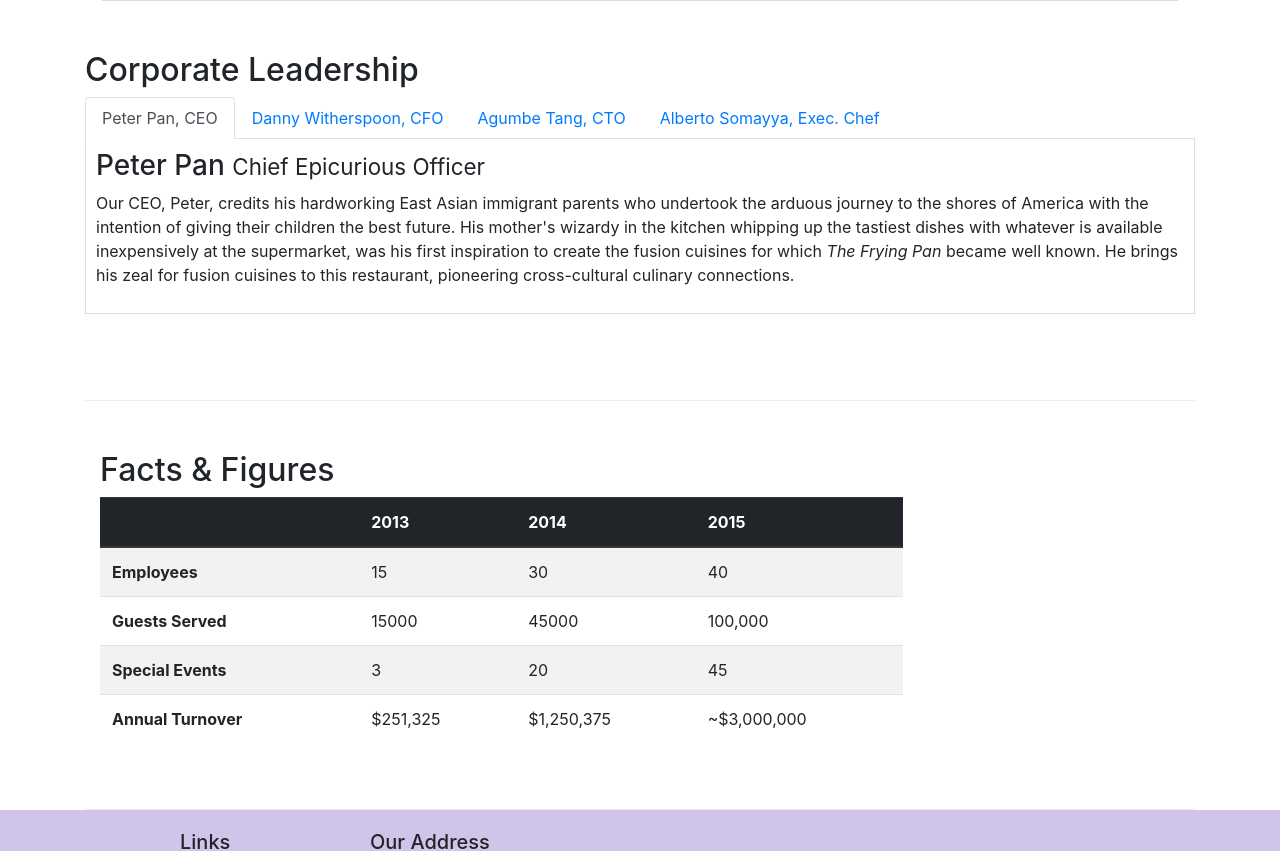
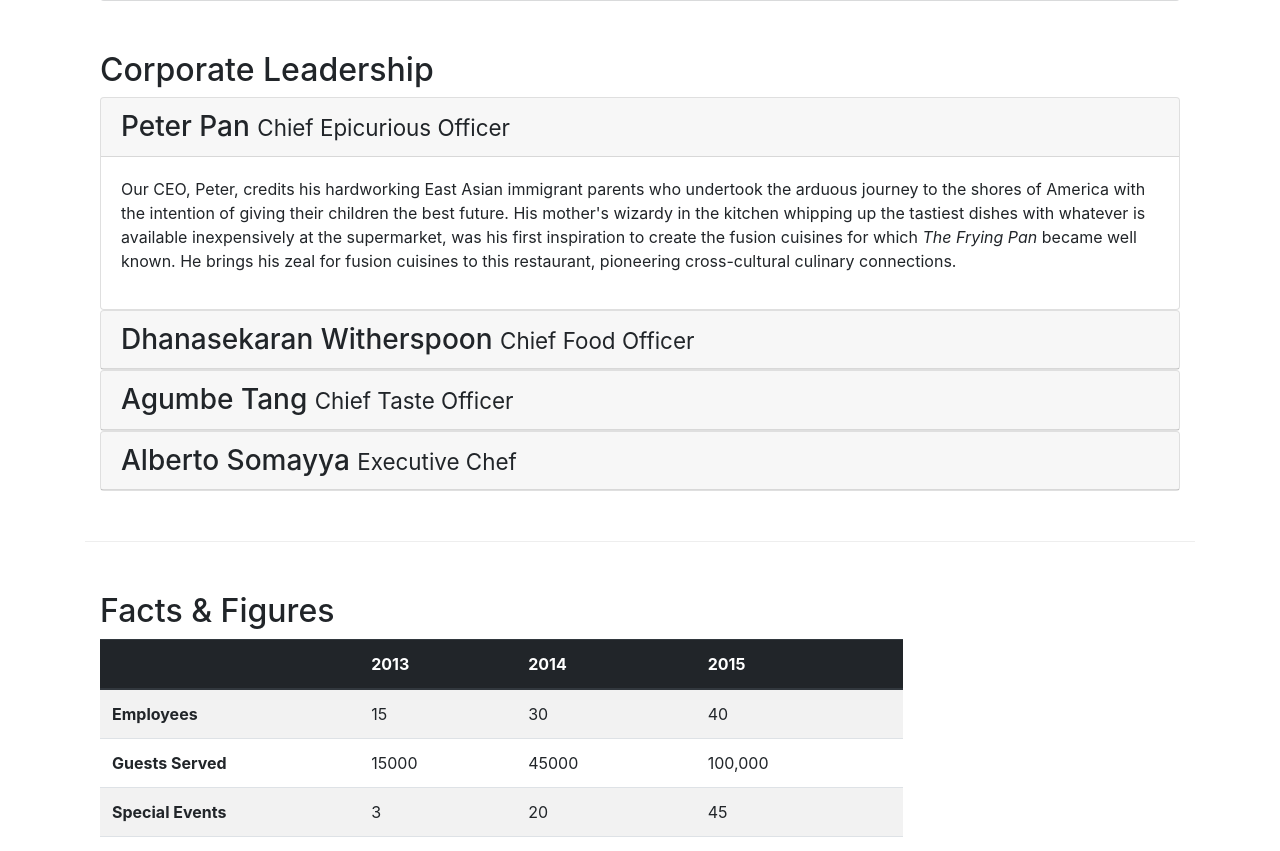
Before and after one commit to bedwal-deepak/conFusion, a website: page aboutus.html in a window 1280 px wide. Shown: the part 1019-1870 px from the top of the page. Drawn offline with nearby package versions, Linux system fonts and the light colour scheme.

Commit message:
Accordion

```diff
--- a/aboutus.html
+++ b/aboutus.html
@@ -99,43 +99,68 @@
 
 
         <div class="row row-content">
-            <div>
+            <div class="col-12">
                 <h2>Corporate Leadership</h2>
 
-                <ul class="nav nav-tabs">
-                    <li class="nav-item">
-                      <a class="nav-link active" href="#peter"
-                        role="tab" data-toggle="tab">Peter Pan, CEO</a>
-                    </li>
-                    <li class="nav-item">
-                      <a class="nav-link" href="#danny" role="tab"
-                        data-toggle="tab">Danny Witherspoon, CFO</a>
-                    </li>
-                    <li class="nav-item">
-                      <a class="nav-link" href="#agumbe"role="tab"
-                        data-toggle="tab">Agumbe Tang, CTO</a>
-                    </li>
-                    <li class="nav-item">
-                      <a class="nav-link" href="#alberto" role="tab"
-                        data-toggle="tab">Alberto Somayya, Exec. Chef</a>
-                    </li>
-                </ul>
-                <div class="tab-content">
-                    <div role="tabpanel" class="tab-pane fade show active" id="Peter">
-                        <h3>Peter Pan <small>Chief Epicurious Officer</small></h3>
-                    <p class="d-none d-sm-block">Our CEO, Peter, credits his hardworking East Asian immigrant parents who undertook the arduous journey to the shores of America with the intention of giving their children the best future. His mother's wizardy in the kitchen whipping up the tastiest dishes with whatever is available inexpensively at the supermarket, was his first inspiration to create the fusion cuisines for which <em>The Frying Pan</em> became well known. He brings his zeal for fusion cuisines to this restaurant, pioneering cross-cultural culinary connections.</p>
+                <div id="accordion">
+                    <div class="card">
+                        <div class="card-header" role="tab" id="peterhead">
+                        <h3 class="mb-0">
+                            <a data-toggle="collapse" data-target="#peter">
+                            Peter Pan <small>Chief Epicurious Officer</small>
+                            </a>
+                        </h3>
+                        </div>
+                        <div class="collapse show active" id="peter" data-parent="#accordion">
+                            <div class="card-body">
+                                <p class="d-none d-sm-block">Our CEO, Peter, credits his hardworking East Asian immigrant parents who undertook the arduous journey to the shores of America with the intention of giving their children the best future. His mother's wizardy in the kitchen whipping up the tastiest dishes with whatever is available inexpensively at the supermarket, was his first inspiration to create the fusion cuisines for which <em>The Frying Pan</em> became well known. He brings his zeal for fusion cuisines to this restaurant, pioneering cross-cultural culinary connections.</p>
+                            </div>
+                        </div>
                     </div>
-                    <div role="tabpanel" class="tab-pane fade" id="danny">
-                        <h3>Dhanasekaran Witherspoon <small>Chief Food Officer</small></h3>
-                    <p class="d-none d-sm-block">Our CFO, Danny, as he is affectionately referred to by his colleagues, comes from a long established family tradition in farming and produce. His experiences growing up on a farm in the Australian outback gave him great appreciation for varieties of food sources. As he puts it in his own words, <em>Everything that runs, wins, and everything that stays, pays!</em></p>
+
+                    <div class="card">
+                        <div class="card-header" role="tab" id="dannyhead">
+                        <h3 class="mb-0">
+                            <a class="collapsed" data-toggle="collapse" data-target="#danny">
+                            Dhanasekaran Witherspoon <small>Chief Food Officer</small>
+                            </a>
+                        </h3>
+                        </div>
+                        <div class="collapse" id="danny" data-parent="#accordion">
+                            <div class="card-body">
+                                <p class="d-none d-sm-block">Our CFO, Danny, as he is affectionately referred to by his colleagues, comes from a long established family tradition in farming and produce. His experiences growing up on a farm in the Australian outback gave him great appreciation for varieties of food sources. As he puts it in his own words, <em>Everything that runs, wins, and everything that stays, pays!</em></p>
+                            </div>
+                        </div>
                     </div>
-                    <div role="tabpanel" class="tab-pane fade" id="agumbe">
-                        <h3>Agumbe Tang <small>Chief Taste Officer</small></h3>
-                    <p class="d-none d-sm-block">Blessed with the most discerning gustatory sense, Agumbe, our CTO, personally ensures that every dish that we serve meets his exacting tastes. Our chefs dread the tongue lashing that ensues if their dish does not meet his exacting standards. He lives by his motto, <em>You click only if you survive my lick.</em></p>
+
+                    <div class="card">
+                        <div class="card-header" role="tab" id="agumbehead">
+                        <h3 class="mb-0">
+                            <a class="collapsed" data-toggle="collapse" data-target="#agumbe">
+                            Agumbe Tang <small>Chief Taste Officer</small>
+                            </a>
+                        </h3>
+                        </div>
+                        <div class="collapse" id="agumbe" data-parent="#accordion">
+                            <div class="card-body">
+                                <p class="d-none d-sm-block">Blessed with the most discerning gustatory sense, Agumbe, our CTO, personally ensures that every dish that we serve meets his exacting tastes. Our chefs dread the tongue lashing that ensues if their dish does not meet his exacting standards. He lives by his motto, <em>You click only if you survive my lick.</em></p>
+                            </div>
+                        </div>
                     </div>
-                    <div role="tabpanel" class="tab-pane fade" id="alberto">
-                        <h3>Alberto Somayya <small>Executive Chef</small></h3>
-                    <p class="d-none d-sm-block">Award winning three-star Michelin chef with wide International experience having worked closely with whos-who in the culinary world, he specializes in creating mouthwatering Indo-Italian fusion experiences. He says, <em>Put together the cuisines from the two craziest cultures, and you get a winning hit! Amma Mia!</em></p>
+
+                    <div class="card">
+                        <div class="card-header" role="tab" id="albertohead">
+                        <h3 class="mb-0">
+                            <a class="collapsed" data-toggle="collapse" data-target="#alberto">
+                            Alberto Somayya <small>Executive Chef</small>
+                            </a>
+                        </h3>
+                        </div>
+                        <div class="collapse" id="alberto" data-parent="#accordion">
+                            <div class="card-body">
+                                <p class="d-none d-sm-block">Award winning three-star Michelin chef with wide International experience having worked closely with whos-who in the culinary world, he specializes in creating mouthwatering Indo-Italian fusion experiences. He says, <em>Put together the cuisines from the two craziest cultures, and you get a winning hit! Amma Mia!</em></em></p>
+                            </div>
+                        </div>
                     </div>
                 </div>
             </div>
```
